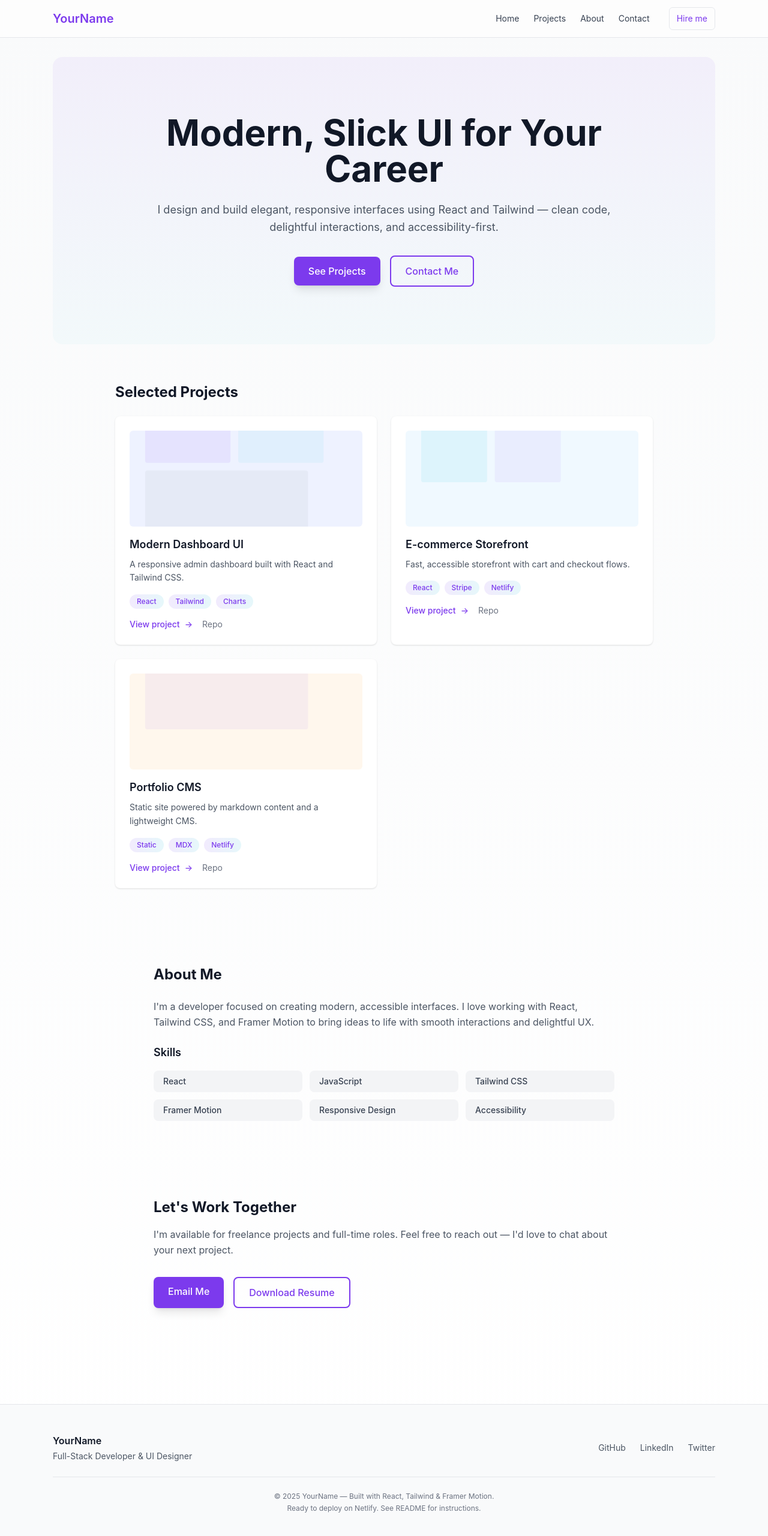
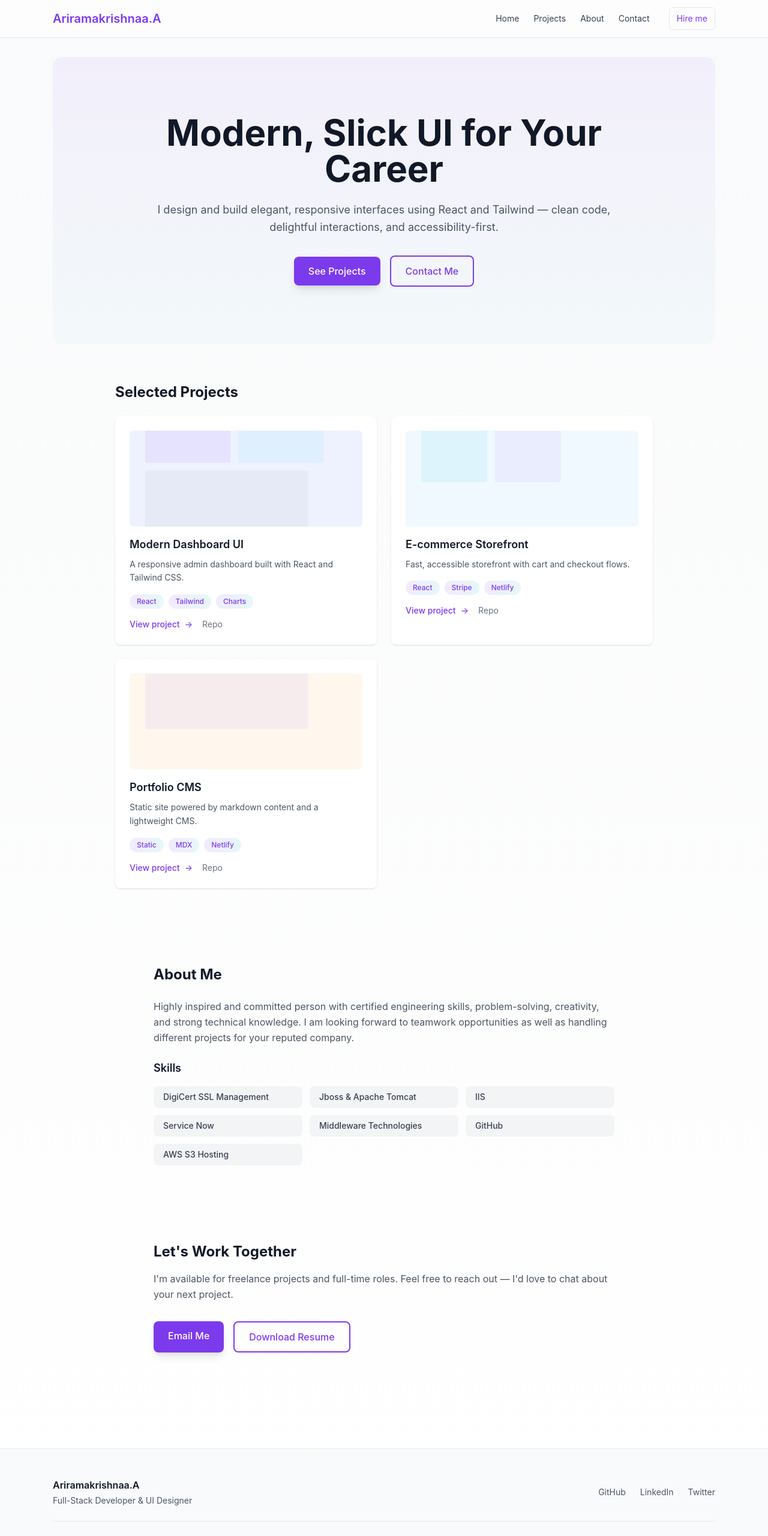
Before and after one commit to Ariramakrishnaa97/portfolio-website, a React (Vite) app: page / in a window 1280 px wide. Shown: the top 2561 px of the page at 60% size. Built offline with nearby package versions, Linux system fonts and the light colour scheme; the HTML template or start-up script is replaced by a standard one.

Commit message:
Update portfolio with personal details: name, email, bio, skills, social links

```diff
--- a/src/components/Footer.jsx
+++ b/src/components/Footer.jsx
@@ -2,9 +2,9 @@ import React from 'react'
 
 export default function Footer(){
   const links = [
-    { name: 'GitHub', href: 'https://github.com/yourusername' },
-    { name: 'LinkedIn', href: 'https://linkedin.com/in/yourprofile' },
-    { name: 'Twitter', href: 'https://twitter.com/yourhandle' }
+    { name: 'GitHub', href: 'https://github.com/Ariramakrishnaa97' },
+    { name: 'LinkedIn', href: 'https://www.linkedin.com/in/ariramakrishnaa-a-009395170/?trk=opento_sprofile_details' },
+    { name: 'Twitter', href: '#' }
   ]
 
   return (
@@ -12,7 +12,7 @@ export default function Footer(){
       <div className="max-w-6xl mx-auto px-6">
         <div className="flex flex-col md:flex-row justify-between items-center mb-6">
           <div>
-            <h3 className="font-semibold text-gray-900">YourName</h3>
+            <h3 className="font-semibold text-gray-900">Ariramakrishnaa.A</h3>
             <p className="text-sm text-gray-600 mt-1">Full-Stack Developer & UI Designer</p>
           </div>
           <div className="flex gap-6 mt-4 md:mt-0">
@@ -22,7 +22,7 @@ export default function Footer(){
           </div>
         </div>
         <div className="border-t pt-6 text-center text-xs text-gray-500">
-          <p>© {new Date().getFullYear()} YourName — Built with React, Tailwind & Framer Motion.</p>
+          <p>© {new Date().getFullYear()} Ariramakrishnaa.A — Built with React, Tailwind & Framer Motion.</p>
           <p className="mt-1">Ready to deploy on Netlify. See README for instructions.</p>
         </div>
       </div>
--- a/src/components/Navbar.jsx
+++ b/src/components/Navbar.jsx
@@ -13,7 +13,7 @@ export default function Navbar(){
   return (
     <header className="w-full sticky top-0 z-50 bg-white/70 glass border-b backdrop-blur-sm">
       <div className="max-w-6xl mx-auto px-6 py-3 flex items-center justify-between">
-        <a className="font-semibold text-xl text-accent hover:opacity-90" href="#home">YourName</a>
+        <a className="font-semibold text-xl text-accent hover:opacity-90" href="#home">Ariramakrishnaa.A</a>
 
         <nav className="hidden md:flex gap-6 items-center">
           {links.map(l=> (
--- a/src/pages/About.jsx
+++ b/src/pages/About.jsx
@@ -2,7 +2,7 @@ import React from 'react'
 import { motion } from 'framer-motion'
 
 export default function About(){
-  const skills = ['React', 'JavaScript', 'Tailwind CSS', 'Framer Motion', 'Responsive Design', 'Accessibility']
+  const skills = ['DigiCert SSL Management', 'Jboss & Apache Tomcat', 'IIS', 'Service Now', 'Middleware Technologies', 'GitHub', 'AWS S3 Hosting']
 
   return (
     <section id="about" className="py-16">
@@ -11,7 +11,7 @@ export default function About(){
           About Me
         </motion.h2>
         <motion.p initial={{y:10,opacity:0}} whileInView={{y:0,opacity:1}} transition={{delay:0.1,duration:0.5}} viewport={{once:true}} className="text-gray-600 mb-6 leading-relaxed">
-          I'm a developer focused on creating modern, accessible interfaces. I love working with React, Tailwind CSS, and Framer Motion to bring ideas to life with smooth interactions and delightful UX.
+          Highly inspired and committed person with certified engineering skills, problem-solving, creativity, and strong technical knowledge. I am looking forward to teamwork opportunities as well as handling different projects for your reputed company.
         </motion.p>
 
         <div>
--- a/src/pages/Contact.jsx
+++ b/src/pages/Contact.jsx
@@ -13,7 +13,7 @@ export default function Contact(){
         </motion.p>
 
         <motion.div initial={{y:10,opacity:0}} whileInView={{y:0,opacity:1}} transition={{delay:0.15,duration:0.5}} viewport={{once:true}} className="flex flex-col md:flex-row gap-4">
-          <a href="mailto:your.email@example.com" className="px-6 py-3 bg-accent text-white rounded-lg font-medium shadow-lg hover:shadow-xl transition text-center">
+          <a href="mailto:aariramakrishna@gmail.com" className="px-6 py-3 bg-accent text-white rounded-lg font-medium shadow-lg hover:shadow-xl transition text-center">
             Email Me
           </a>
           <a href="#" className="px-6 py-3 border-2 border-accent text-accent rounded-lg font-medium hover:bg-accent hover:text-white transition text-center">
```
Also changed, not shown: 1 other file (tests, documents, lock files or other folders).
